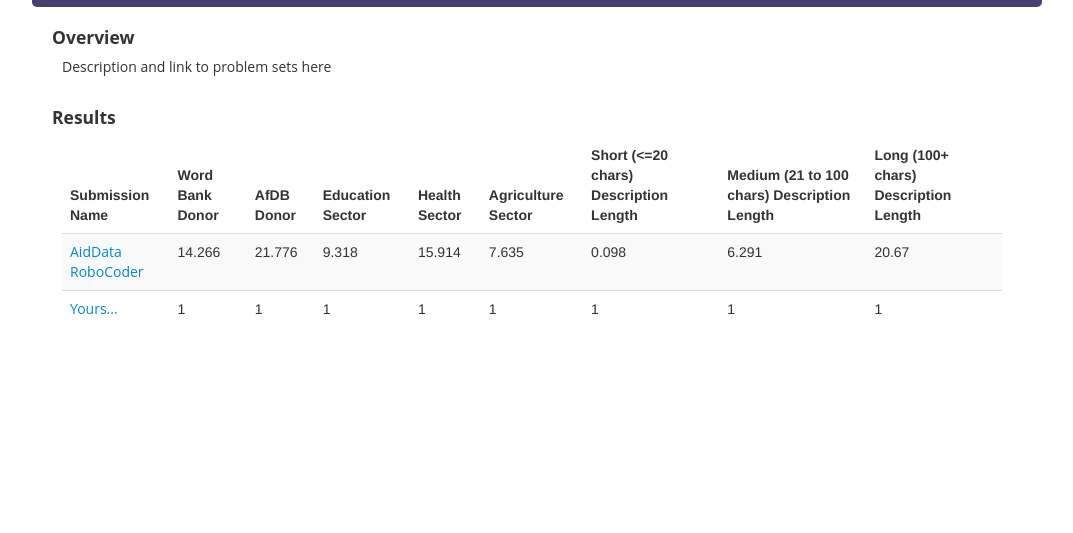
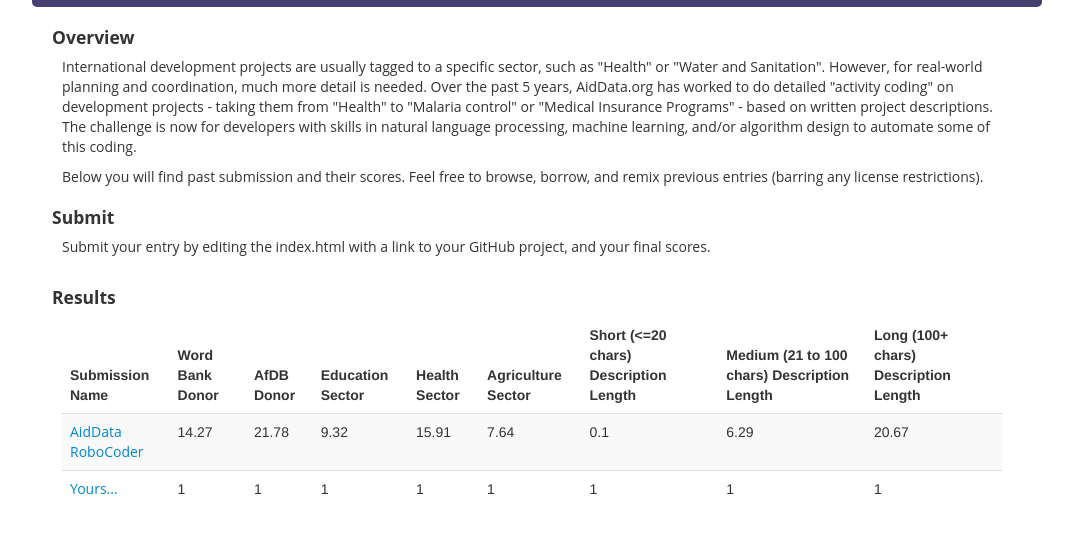
Before and after one commit to AidData-WM/activitycoding, a plain HTML site: page index.html in a window 1280 px wide. Shown: the part 53-586 px from the top of the page, without its empty margins (108-1181 px from the left). Drawn offline with Linux system fonts and the light colour scheme.

Commit message:
Update index.html
sync master index.html with gh-pages

```diff
--- a/index.html
+++ b/index.html
@@ -13,7 +13,11 @@
 			</div>
 			<div class="row-fluid">
 				<h4>Overview</h4>
-				<p>Description and link to problem sets here</p>
+				<p>International development projects are usually tagged to a specific sector, such as "Health" or "Water and Sanitation". However, for real-world planning and coordination, much more detail is needed. Over the past 5 years, AidData.org has worked to do detailed "activity coding" on development projects - taking them from "Health" to "Malaria control" or "Medical Insurance Programs" - based on written project descriptions.
+				The challenge is now for developers with skills in natural language processing, machine learning, and/or algorithm design to automate some of this coding.</p>
+				<p>Below you will find past submission and their scores. Feel free to browse, borrow, and remix previous entries (barring any license restrictions).</p>
+				<h4>Submit</h4>
+				<p>Submit your entry by editing the index.html with a link to your GitHub project, and your final scores.</p>
 			</div>
 			<div class="row-fluid">
 				<h4>Results</h4>
@@ -50,14 +54,14 @@
                                         repoLink:'https://github.com/davidrs/robocoder/tree/master/ActivityCoder',
                                         authors: [],
                                         accuracy: {
-						wbd:14.266,
-						afdb:21.776,
-						edu:9.318,
-						health:15.914,
-						agri:7.635,
-						short:0.098 ,
-						med:6.291 ,
-						long:20.670,
+                                                wbd:14.27,
+                                                afdb:21.78,
+                                                edu:9.32,
+                                                health:15.91,
+                                                agri:7.64,
+                                                short:0.10 ,
+                                                med:6.29 ,
+                                                long:20.67,
                                         },
                                         verified:true
                                 },
@@ -79,6 +83,7 @@
                                 }
                         ]
 
+
 			//=================================================
 
 			_.each(results, function(result) {
```
Lines whose indentation alone changed are shown as unchanged.
